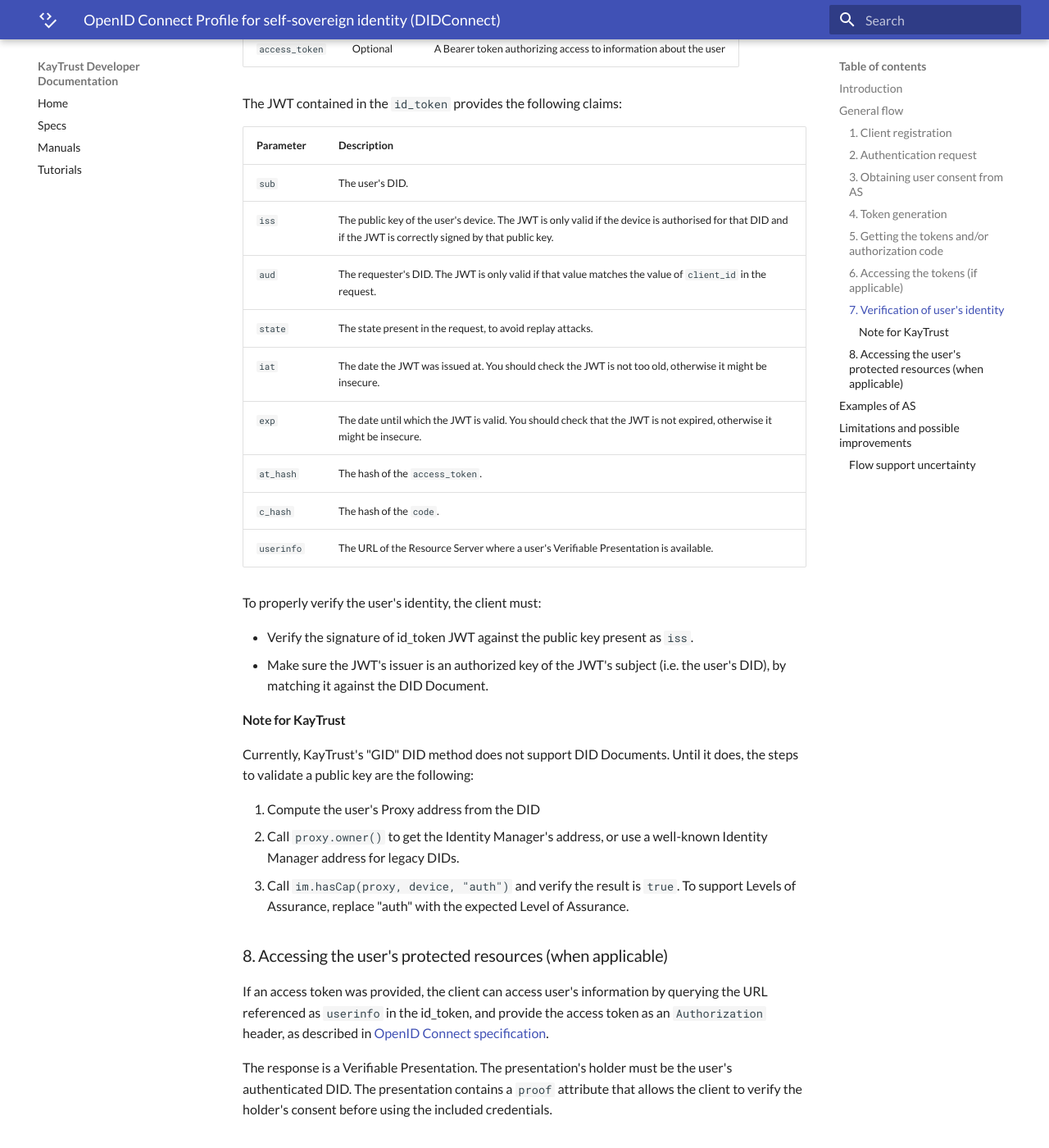
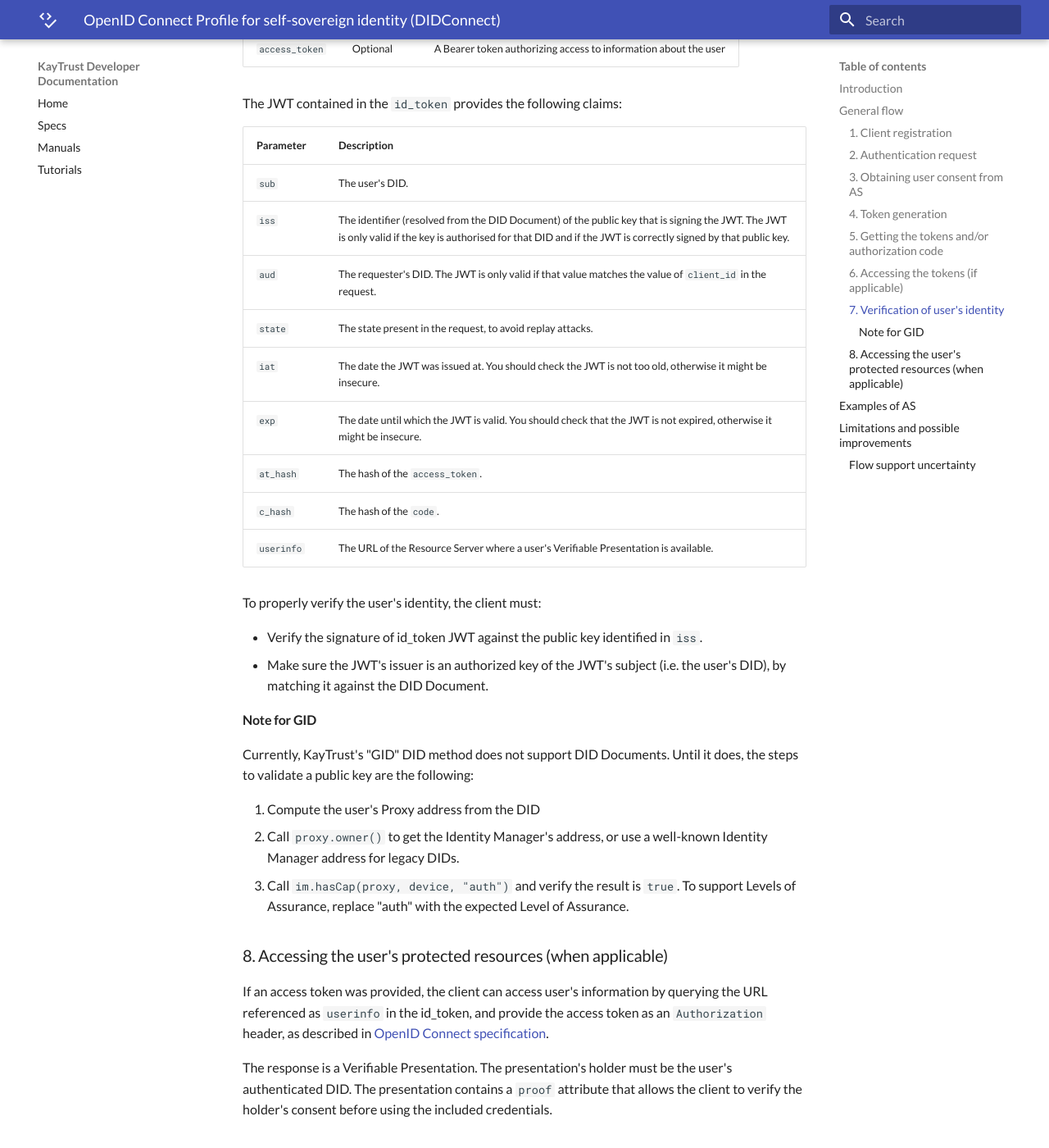
Before and after one commit to KayTrust/kaytrust.github.io, an MkDocs documentation site: the page built from docs/Specs/DIDConnect.md, in a window 1280 px wide and 1400 px high, scrolled down 3588 px. Shown: the whole window at 82% size. Built offline with MkDocs 1.6.1 and Material for MkDocs 9.7.7, drawn with Linux system fonts in a browser that asks for light colours.

Commit message:
Updated DIDConnect

```diff
--- a/docs/Specs/DIDConnect.md
+++ b/docs/Specs/DIDConnect.md
@@ -89,7 +89,7 @@
 | Parameter | Description
 |-----------|------------
 | `sub`     | The user's DID.
-| `iss`| The public key of the user's device. The JWT is only valid if the device is authorised for that DID and if the JWT is correctly signed by that public key.
+| `iss`| The identifier (resolved from the DID Document) of the public key that is signing the JWT. The JWT is only valid if the key is authorised for that DID and if the JWT is correctly signed by that public key.
 | `aud`| The requester's DID. The JWT is only valid if that value matches the value of `client_id` in the request.
 | `state`| The state present in the request, to avoid replay attacks.
 | `iat`| The date the JWT was issued at. You should check the JWT is not too old, otherwise it might be insecure.
@@ -100,10 +100,10 @@
 
 To properly verify the user's identity, the client must:
 
-- Verify the signature of id_token JWT against the public key present as `iss`.
+- Verify the signature of id_token JWT against the public key identified in `iss`.
 - Make sure the JWT's issuer is an authorized key of the JWT's subject (i.e. the user's DID), by matching it against the DID Document.
 
-#### Note for KayTrust
+#### Note for GID
 Currently, KayTrust's "GID" DID method does not support DID Documents. Until it does, the steps to validate a public key are the following:
 
 1. Compute the user's Proxy address from the DID
```
